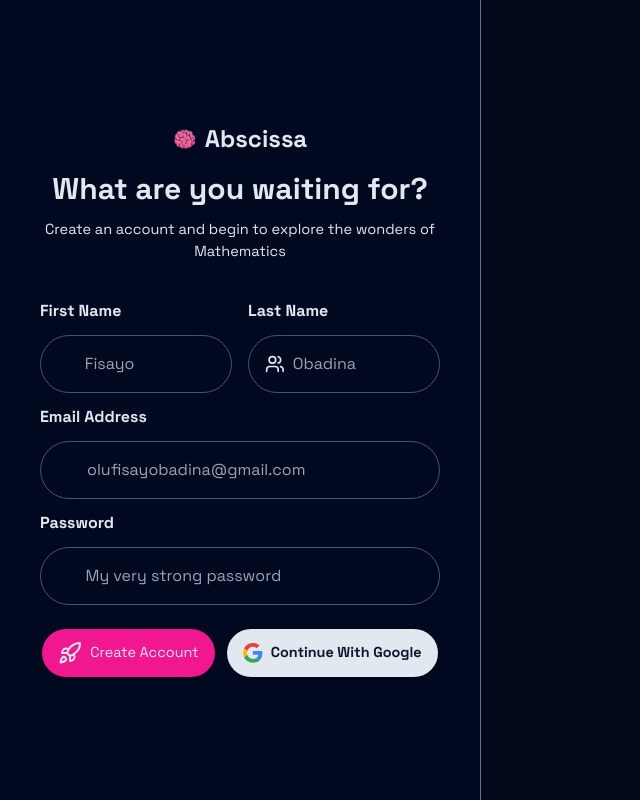
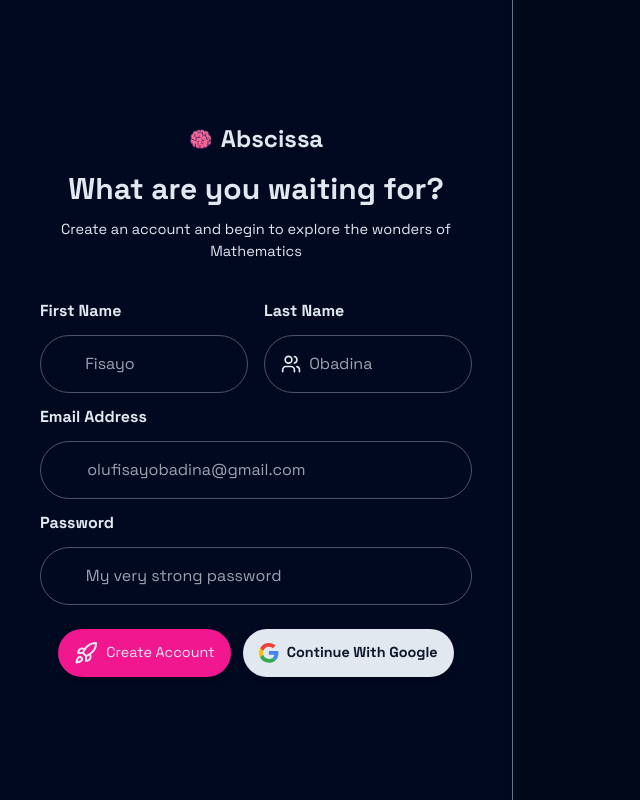
Before and after one commit to fisayo-dev/abscissa, a React (Vite) app in the folder frontend/: page /signup in a window 1280 px wide. Shown: the whole page, without its empty margins (0-640 px from the left). Built offline with nearby package versions, Linux system fonts and the light colour scheme; some icons are missing.

Commit message:
adjusted grid columns

```diff
--- a/frontend/src/index.css
+++ b/frontend/src/index.css
@@ -115,7 +115,7 @@ body {
 
 .form-grid {
   @apply h-full;
-  grid-template-columns: 4.5fr 7.5fr;
+  grid-template-columns: 5fr 7.5fr;
 }
 
 ::-webkit-scrollbar {
```
